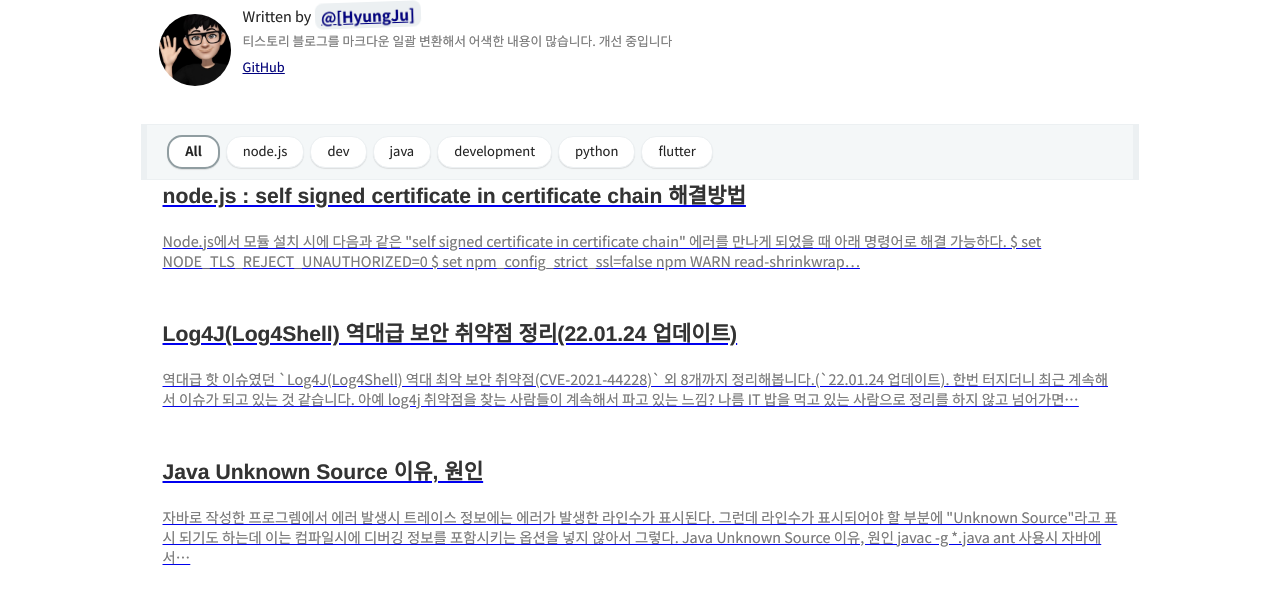
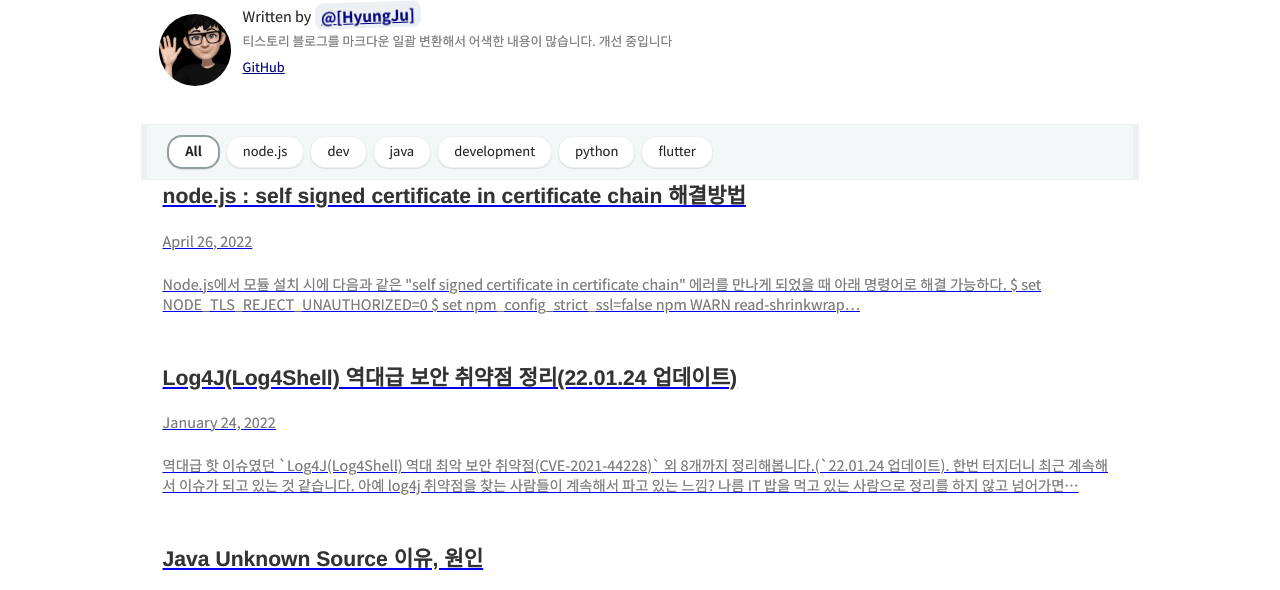
Before and after one commit to nhj7/gatsby-nhj-blog, a Gatsby site: page / in a window 1280 px wide. Shown: the part 198-788 px from the top of the page. Built offline with nearby package versions, Linux system fonts and the light colour scheme; Gatsby itself is replaced by a stand-in of ours; some packages are replaced by stand-ins of ours; what typography-theme-github would draw is missing.

Commit message:
add date contents page.

```diff
--- a/src/components/thumbnail-item/index.jsx
+++ b/src/components/thumbnail-item/index.jsx
@@ -8,6 +8,7 @@ export const ThumbnailItem = ({ node }) => (
   <Link className={`thumbnail ${TARGET_CLASS}`} to={node.fields.slug}>
     <div key={node.fields.slug}>
       <h3>{node.frontmatter.title || node.fields.slug}</h3>
+      <p dangerouslySetInnerHTML={{ __html: node.frontmatter.date }} />
       <p dangerouslySetInnerHTML={{ __html: node.excerpt }} />
     </div>
   </Link>
```
